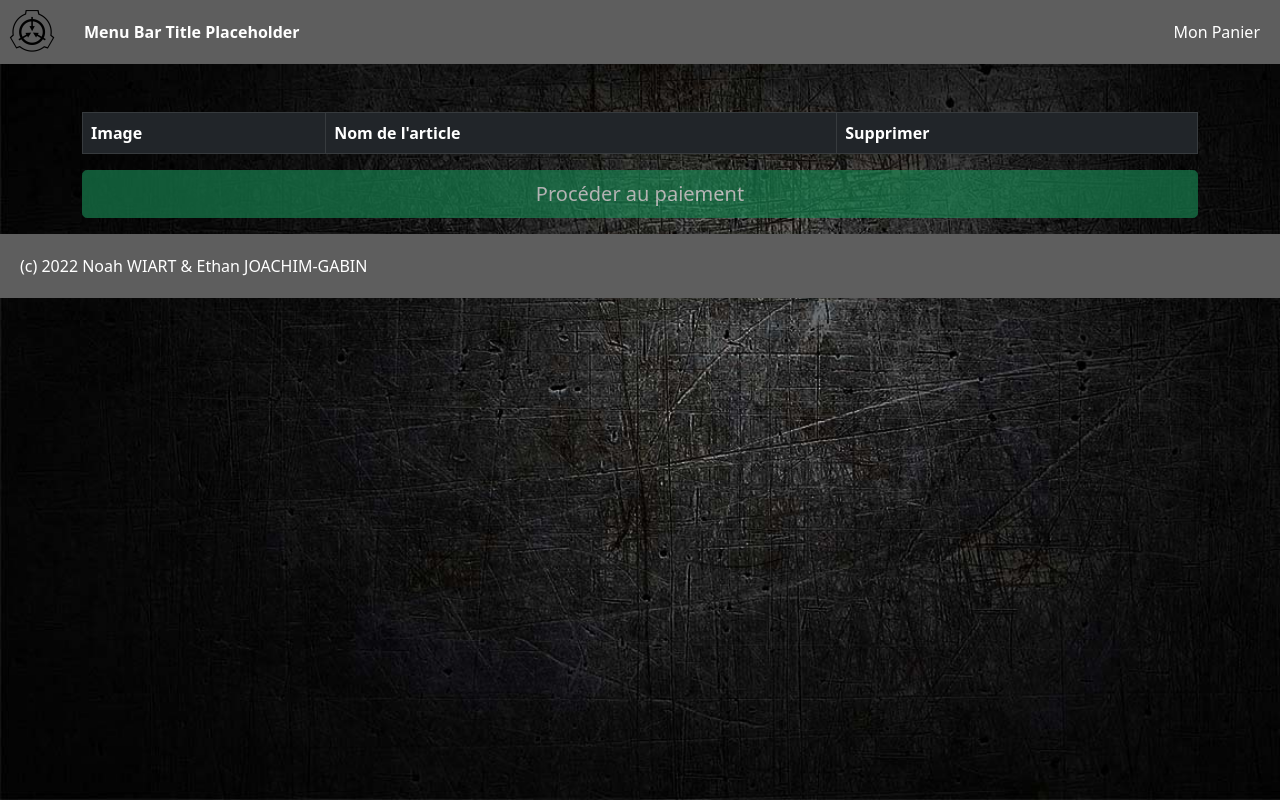
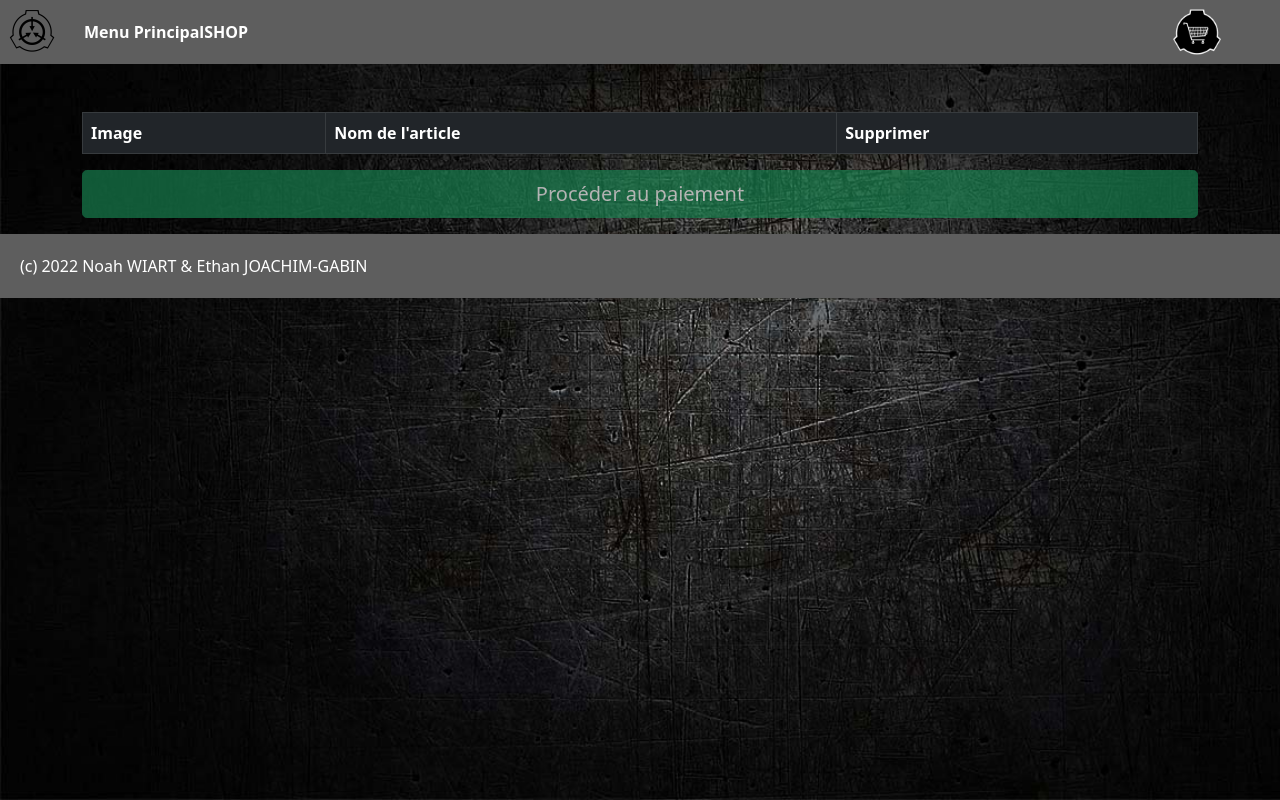
Before and after one commit to joachim-gabin/gtech1-projet9-react, a React (Create React App) app in the folder app/: page /cart in a window 1280 px wide. Built offline with nearby package versions, Linux system fonts and the light colour scheme.

Commit message:
g u 1 untéret danse proje

```diff
--- a/app/src/Accueil.js
+++ b/app/src/Accueil.js
@@ -24,7 +24,7 @@ class Accueil extends React.Component {
 					<div class='App-log-spin'>
 						<img src={logo} width="300" style={{"borderRadius": "300px"}} />
 					</div>
-					<h1>THE SCP FOUNDATION</h1>
+					<h1 className='text-center'>THE SCP FOUNDATION<br/>SHOP</h1>
 				</div>
 
 				<Container className="main-content" style={{"padding": "60px", "background": "#404040", "marginTop": "100vh", "marginBottom": "100px"}}>
--- a/app/src/App.css
+++ b/app/src/App.css
@@ -41,6 +41,7 @@ body
 .menu-bar .buttons
 {
 	float: right;
+	margin-right: 4%;
 }
 
 a
--- a/app/src/App.js
+++ b/app/src/App.js
@@ -27,13 +27,22 @@ class App extends React.Component {
 		}), () => { console.log(this.state.cart); });
 	}
 
+	removeArticleFromCart(pos) {
+
+		let newCart = this.state.cart;
+		newCart.splice(pos, 1);
+
+		this.setState({cart: newCart});
+	}
+
 	render() {
 		return (
 			<Router>
 				<Routes>
 					<Route exact path='/' element={<Accueil cart={this.state.cart} />} />
-					<Route exact path='/cart' element={<ShoppingCart cart={this.state.cart} />} />
+					<Route exact path='/cart' element={<ShoppingCart cart={this.state.cart} removeArticleFromCart={(a) => this.removeArticleFromCart(a)} />} />
 					<Route exact path="/articles" element={<ArticlePage cart={this.state.cart} addArticleToCart={(a) => this.addArticleToCart(a)} />} />
+
 				</Routes>
 			</Router>
 		);
--- a/app/src/ShoppingCart.js
+++ b/app/src/ShoppingCart.js
@@ -15,6 +15,16 @@ class ShoppingCart extends React.Component {
 	}
 
     render() {
+
+		let somme = 0;
+
+		this.props.cart.forEach(element => {
+			somme += element.price;
+		});
+
+
+
+
         return (
 			<>
 				<MenuBar articles={this.props.cart} />
@@ -36,7 +46,8 @@ class ShoppingCart extends React.Component {
 										<tr>
 											<td><img src={logo} alt="A" width="128" /></td>
 											<td>{u.name}</td>
-											<td><Button variant="danger">Delete</Button></td>
+											<td><Button onClick={() => this.props.removeArticleFromCart(i)} variant="danger">Delete</Button></td>
+
 										</tr>
 									);
 								})
@@ -48,7 +59,7 @@ class ShoppingCart extends React.Component {
 						{
 							this.props.cart.length == 0
 							? <Button variant="success" className="mb-3" size="lg" disabled>Procéder au paiement</Button>
-							: <Button variant="success" className="mb-3" size="lg">Procéder au paiement</Button>
+							: <Button variant="success" className="mb-3" size="lg">Procéder au paiement ({somme}€)</Button>
 						}
 					</div>
 				</Container>
--- a/app/src/components/MenuBar.js
+++ b/app/src/components/MenuBar.js
@@ -2,6 +2,8 @@ import React, { Component } from "react";
 import { Link } from "react-router-dom";
 
 import logo_scp_blanc from "../img/logo_scp_blanc.png";
+import logo_shop from  "../img/logo-shop.png"
+import { Container } from "react-bootstrap";
 
 const MenuBar = (props) => {
 	return (
@@ -9,14 +11,16 @@ const MenuBar = (props) => {
 			<div className="title-box">
 				<img src={logo_scp_blanc} />
 				<div className="menu-elem-wrapper">
-					<Link to="/" className="title">Menu Bar Title Placeholder</Link>
+					<Link to="/" className="title">Menu Principal</Link>
+					<Link to="/articles" className="title">SHOP</Link>
 				</div>
 			</div>
-
-			<div className="menu-elem-wrapper buttons">
+			<div className="buttons">
+				<div className="title-box">
 				<Link to="/cart">
-					Mon Panier {props.articles.length > 0 && ('(' + props.articles.length + ')')}
+					<img src={logo_shop} /> {props.articles.length > 0 && ('(' + props.articles.length + ')')}
 				</Link>
+				</div>
 			</div>
 		</div>
 	);
```
